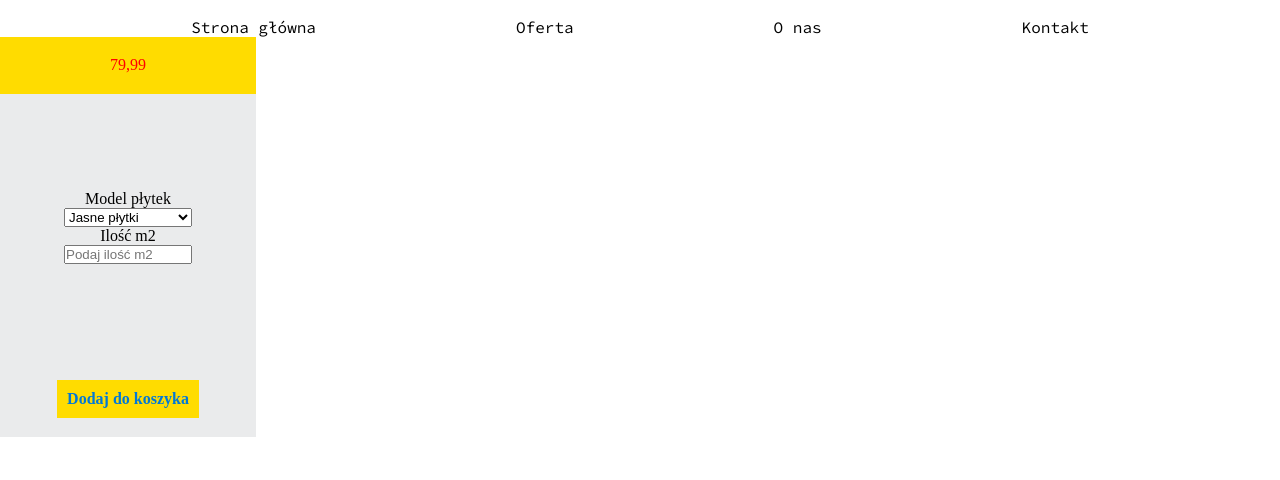
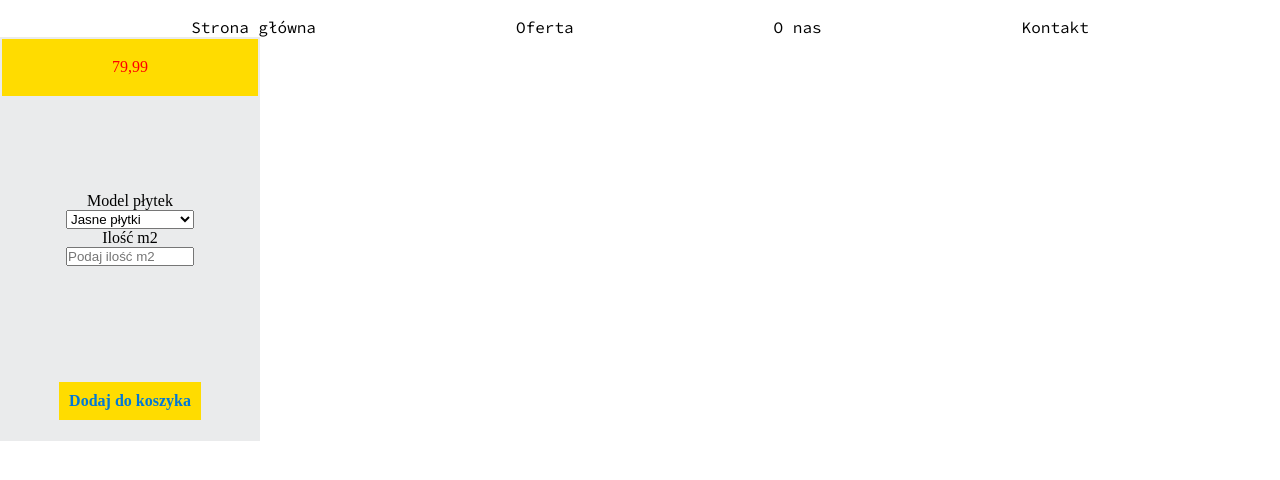
Before and after one commit to KubaGaminger-hub/sklep-budowalny, a plain HTML site: page index.html in a window 1280 px wide. Shown: the part 52-532 px from the top of the page. Drawn offline with Linux system fonts and the light colour scheme.

Commit message:
Edited style.css

```diff
--- a/style.css
+++ b/style.css
@@ -55,10 +55,10 @@ li {
 .menu {
     display: flex;
     flex-direction: column;
-    align-self: flex-start;
     width: 20%;
     height: 50%;
     background-color: #EAEBEC;
+    border: 2px solid #EAEBEC;
 }
 
 .menu select, .menu input {
```
